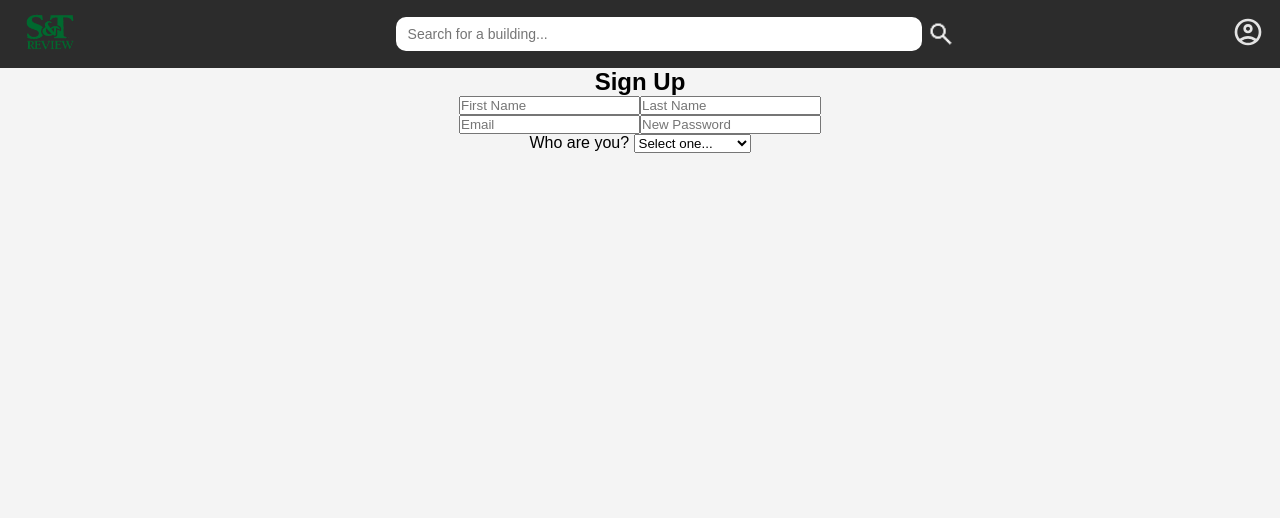
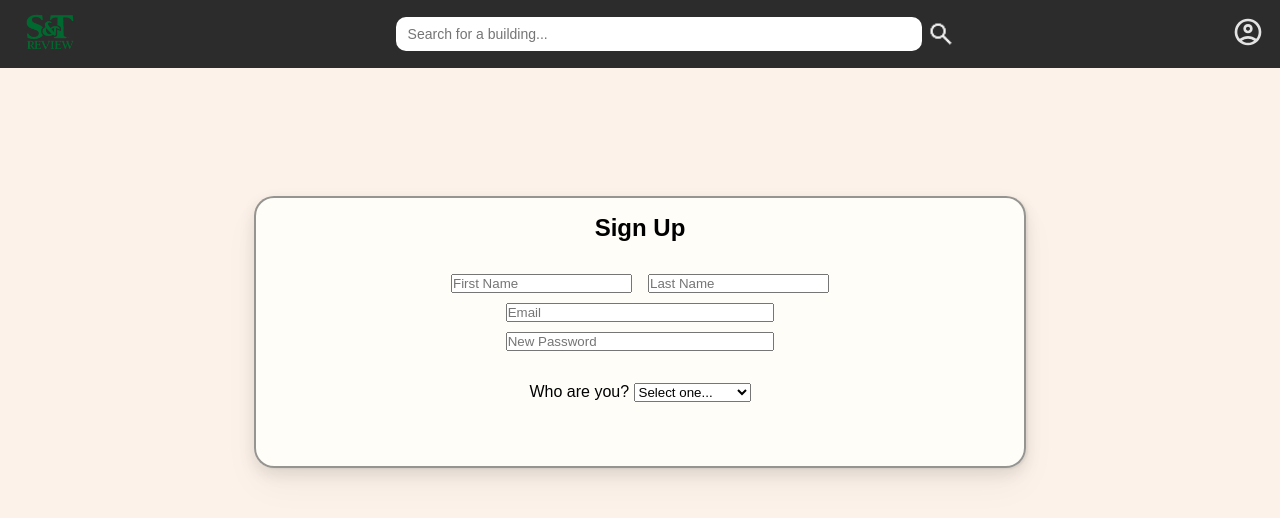
Before and after one commit to lukeball1/DatabasesProject, a React (Vite) app in the folder Client/: page /signup in a window 1280 px wide. Shown: the top 518 px of the page. Built offline with nearby package versions, Linux system fonts and the light colour scheme.

Commit message:
more styling

```diff
--- a/Client/src/Pages/Home/Home.css
+++ b/Client/src/Pages/Home/Home.css
@@ -18,12 +18,13 @@
 }
 
 .review{
-    border: 2px solid #2C2C2C;
+    border: 2px solid rgba(44, 44, 44, 0.5);
     border-radius: 15px;
     box-shadow: 2px 1px 2px rgba(0,0,0,0.06), 0 6px 16px rgba(0,0,0,0.10), 0 18px 36px rgba(0,0,0,0.08);
 }
 
 .review img{
     width: 95%;
-    padding: 1rem;
+    margin: auto;
+    margin-top: 0.5rem;
 }
--- a/Client/src/Pages/Login/Login.css
+++ b/Client/src/Pages/Login/Login.css
@@ -7,7 +7,9 @@
     gap: 20%;
     padding-right: 3rem;
     border-radius: 15px;
-    border: 2px solid #2C2C2C;
+    border: 2px solid rgba(44, 44, 44, 0.5);
+    background-color: rgb(255, 255, 251, 0.8);
+    box-shadow: 2px 1px 2px rgba(0,0,0,0.06), 0 6px 16px rgba(0,0,0,0.10), 0 18px 36px rgba(0,0,0,0.04);
 }
 
 .login-logo img{
--- a/Client/src/Pages/Signup/Signup.css
+++ b/Client/src/Pages/Signup/Signup.css
@@ -0,0 +1,37 @@
+.signup{
+    margin: auto;
+    margin-top: 10%;
+    padding-bottom: 5%;
+    display: flex;
+    flex-direction: column;
+    align-items: center;
+    gap: 2rem;
+    border-radius: 20px;
+    width: 60%;
+    border: 2px solid rgba(44, 44, 44, 0.5);
+    background-color: rgb(255, 255, 251, 0.8);
+    box-shadow: 2px 1px 2px rgba(0,0,0,0.06), 0 6px 16px rgba(0,0,0,0.10), 0 18px 36px rgba(0,0,0,0.04);
+
+}
+
+.signup h2{
+    margin-top: 1rem;
+}
+
+.basic-info{
+    display:flex;
+    flex-direction: column;
+    align-items: center;
+    gap: 10px;
+}
+
+.basic-info input{
+    width: 70%;
+}
+
+.names{
+    display: inherit;
+    flex-direction: row;
+    gap: 1rem;
+
+}
--- a/Client/src/Pages/Signup/Signup.jsx
+++ b/Client/src/Pages/Signup/Signup.jsx
@@ -22,7 +22,7 @@ function Signup () {
 
 
     return (
-        <div className="Signup">
+        <div className="signup">
             <h2>Sign Up</h2>
 
             <div className="basic-info">
--- a/Client/src/index.css
+++ b/Client/src/index.css
@@ -5,7 +5,7 @@
 
 body{
   height: 100vh;
-  background: rgba(44, 44, 44, 0.05);
+  background: rgba(244, 192, 149, 0.20);
   color: black;
   font-family: 'outfit';
 }
```
